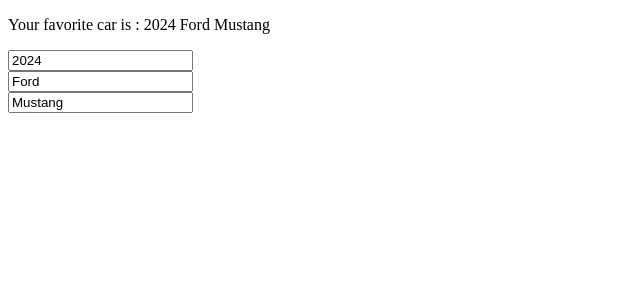
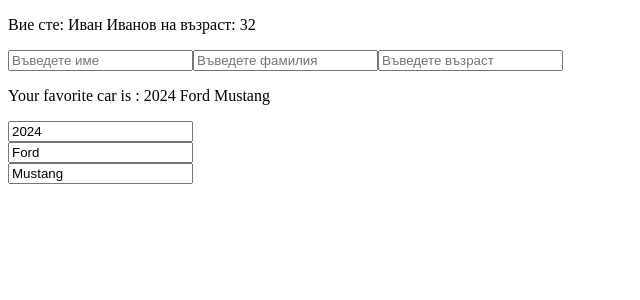
Before and after one commit to MTzarev/seventh-exercise-bcode, a React (Vite) app: page / in a window 1280 px wide. Shown: the top 300 px of the page, without its empty margins (0-640 px from the left). Built offline with nearby package versions, Linux system fonts and the light colour scheme.

Commit message:
Update object in state

```diff
--- a/src/App.jsx
+++ b/src/App.jsx
@@ -1,8 +1,11 @@
+import ObjectNamesUpdater from "./components/ObjectNamesUpdater"
 import ObjectUpdater from "./components/ObjectUpdater"
 
 function App() {
   return (
     <>
+    <ObjectNamesUpdater/>
+
     <ObjectUpdater/>
     </>
   )
--- /dev/null
+++ b/src/components/ObjectNamesUpdater.jsx
@@ -0,0 +1,28 @@
+import { useState } from "react";
+function ObjectNamesUpdater () {
+const [name, setName] = useState({
+    name: "Иван", lastName: "Иванов", age: 32
+})
+
+function nameChanger (event) {
+    setName(n=>({...n, name:event.target.value}))
+
+}
+function lastNameChanger(event){
+    setName(n=>({...n, lastName: event.target.value}))
+}
+function ageChanger(event) {
+    setName (n=>({...n, age: event.target.value}))
+}
+
+return (
+    <div>
+        <p>Вие сте: {name.name} {name.lastName} на възраст: {name.age}</p>
+
+        <input type="text" placeholder="Въведете име" onChange={nameChanger}/>
+        <input type="text" placeholder="Въведете фамилия" onChange={lastNameChanger} />
+        <input type="number" placeholder="Въведете възраст" onChange={ageChanger} />
+    </div>
+)
+}
+export default ObjectNamesUpdater;
```
